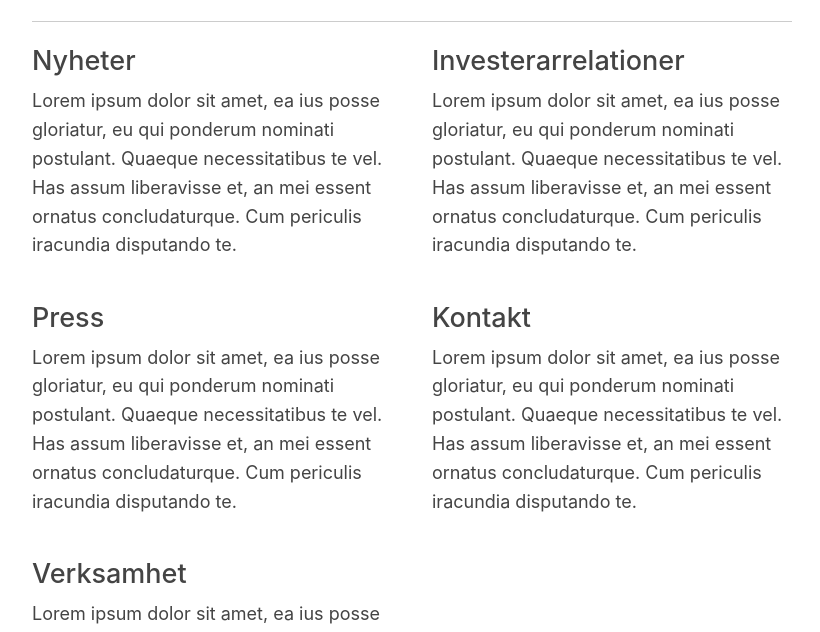
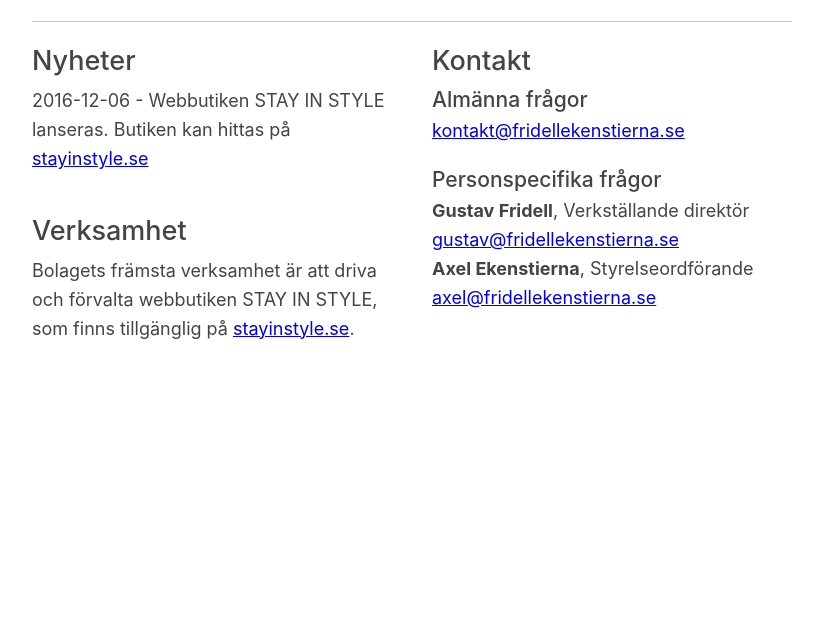
Before and after one commit to gustavfridell/Fridell-Ekenstierna, a plain HTML site: page index.html in a window 1280 px wide. Shown: the part 107-739 px from the top of the page, without its empty margins (228-1048 px from the left). Drawn offline with Linux system fonts and the light colour scheme.

Commit message:
update page with proper information

```diff
--- a/index.html
+++ b/index.html
@@ -15,23 +15,28 @@
         <main>
             <article>
                 <h2>Nyheter</h2>
-                <p>Lorem ipsum dolor sit amet, ea ius posse gloriatur, eu qui ponderum nominati postulant. Quaeque necessitatibus te vel. Has assum liberavisse et, an mei essent ornatus concludaturque. Cum periculis iracundia disputando te.</p>
-            </article>
-            <article>
-                <h2>Investerarrelationer</h2>
-                <p>Lorem ipsum dolor sit amet, ea ius posse gloriatur, eu qui ponderum nominati postulant. Quaeque necessitatibus te vel. Has assum liberavisse et, an mei essent ornatus concludaturque. Cum periculis iracundia disputando te.</p>
-            </article>
-            <article>
-                <h2>Press</h2>
-                <p>Lorem ipsum dolor sit amet, ea ius posse gloriatur, eu qui ponderum nominati postulant. Quaeque necessitatibus te vel. Has assum liberavisse et, an mei essent ornatus concludaturque. Cum periculis iracundia disputando te.</p>
+                <p>2016-12-06 - Webbutiken STAY IN STYLE lanseras. Butiken kan hittas på <a href="https://stayinstyle.se" target="_blank">stayinstyle.se</a></p>
             </article>
             <article>
                 <h2>Kontakt</h2>
-                <p>Lorem ipsum dolor sit amet, ea ius posse gloriatur, eu qui ponderum nominati postulant. Quaeque necessitatibus te vel. Has assum liberavisse et, an mei essent ornatus concludaturque. Cum periculis iracundia disputando te.</p>
+                <h3>Almänna frågor</h3>
+                <p>
+                    <a href="mailto:kontakt@fridellekenstierna.se">kontakt@fridellekenstierna.se</a>
+                </p>
+                <h3>Personspecifika frågor</h3>
+                <p>
+                    <b>Gustav Fridell</b>, Verkställande direktör
+                    <br>
+                    <a href="mailto:gustav@fridellekenstierna.se">gustav@fridellekenstierna.se</a>
+                    <br>
+                    <b>Axel Ekenstierna</b>, Styrelseordförande
+                    <br>
+                    <a href="mailto:axel@fridellekenstierna.se">axel@fridellekenstierna.se</a>
+                </p>
             </article>
             <article>
                 <h2>Verksamhet</h2>
-                <p>Lorem ipsum dolor sit amet, ea ius posse gloriatur, eu qui ponderum nominati postulant. Quaeque necessitatibus te vel. Has assum liberavisse et, an mei essent ornatus concludaturque. Cum periculis iracundia disputando te.</p>
+                <p>Bolagets främsta verksamhet är att driva och förvalta webbutiken STAY IN STYLE, som finns tillgänglig på <a href="https://stayinstyle.se" target="_blank">stayinstyle.se</a>.</p>
             </article>
         </main>
         <footer>
--- a/style.css
+++ b/style.css
@@ -45,12 +45,21 @@
     font-weight: 500;
 }
 
+h3 {
+    margin-bottom: 5px;
+    font-weight: 500;
+}
+
 p {
     line-height: 1.6;
 }
 
-h2 + p {
+h2 + * {
     margin-top: 10px;
+}
+
+h3 + * {
+    margin-top: 5px;
 }
 
 main {
```
